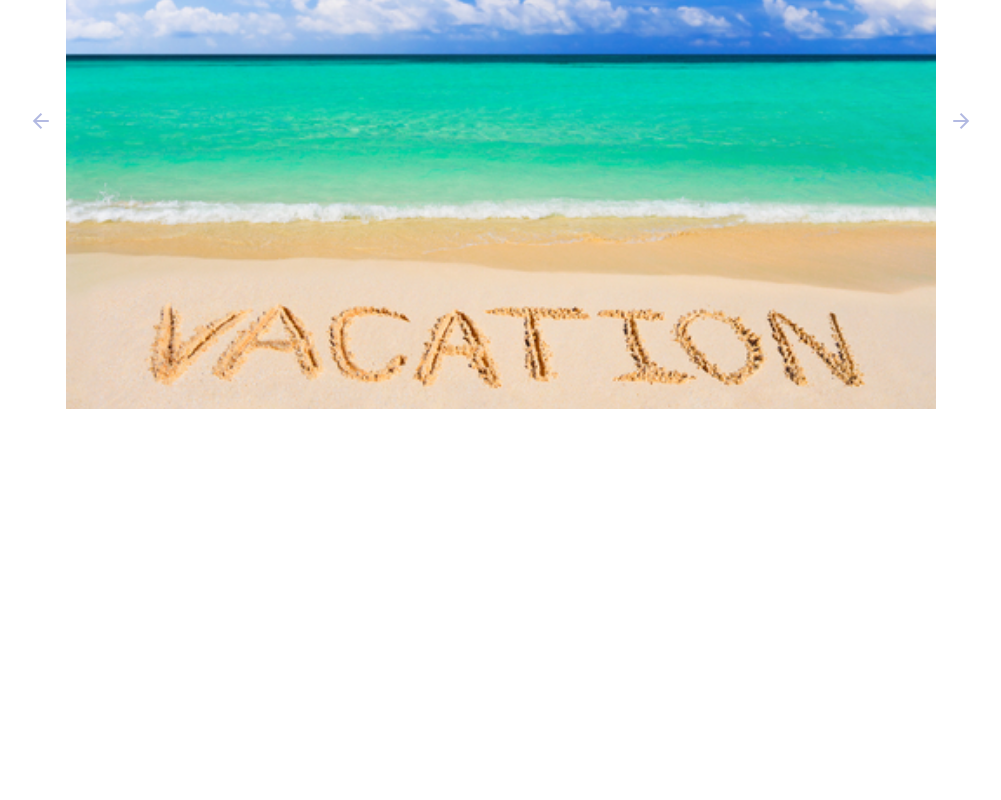
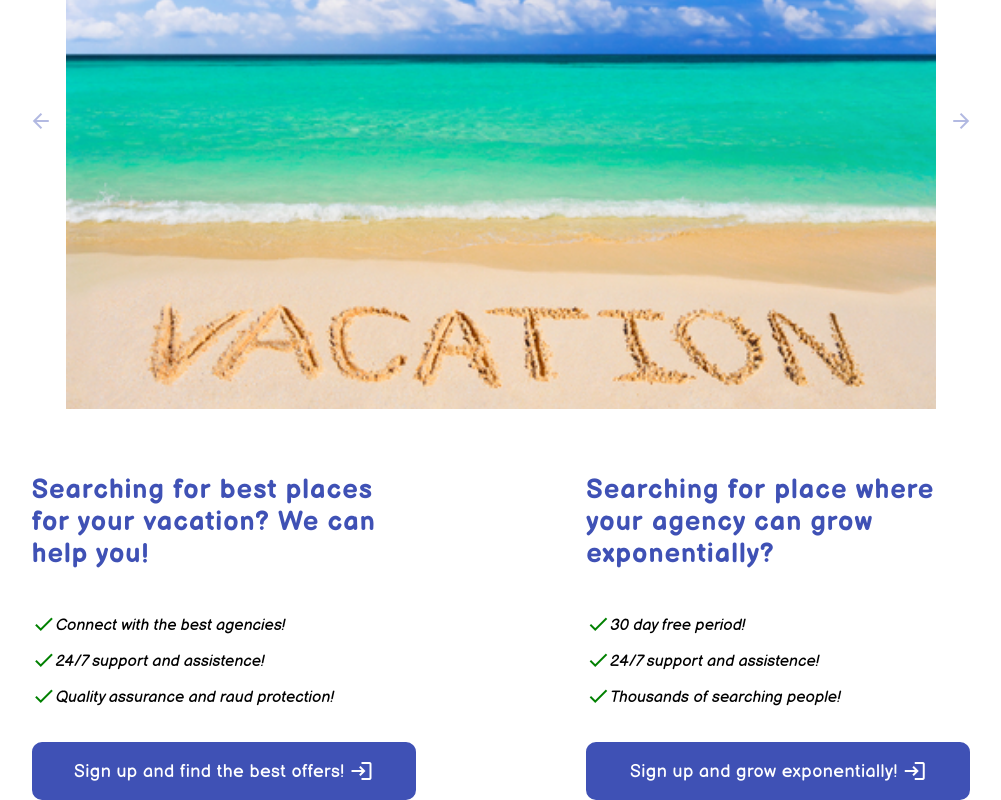
Before and after one commit to pavlinevtimov1998/Vacation-App, an Angular app in the folder vacation-app/: page / in a window 1280 px wide. Shown: the part 1794-2594 px from the top of the page, without its empty margins (139-1140 px from the left). Before the commit the page ends 2233 px from the top, so only its background shows below. Built offline with nearby package versions, Linux system fonts and the light colour scheme.

Commit message:
add banner section

```diff
--- a/vacation-app/src/app/app.component.html
+++ b/vacation-app/src/app/app.component.html
@@ -5,4 +5,5 @@
   <app-carousel></app-carousel>
   <app-popular-countries></app-popular-countries>
   <app-popular-destinations></app-popular-destinations>
+  <app-banner></app-banner>
 </main>
--- /dev/null
+++ b/vacation-app/src/app/core/banner/banner.component.css
@@ -0,0 +1,85 @@
+.banner {
+  width: 100%;
+  display: flex;
+  justify-content: space-evenly;
+  flex-wrap: wrap;
+  margin-block: 35px;
+}
+
+.sign-up {
+  width: 30%;
+  display: flex;
+  flex-direction: column;
+  gap: 32px;
+  font-family: "Balsamiq Sans", cursive;
+}
+
+.sign-up h1 {
+  font-size: 27px;
+  letter-spacing: 1px;
+}
+
+.services p {
+  display: flex;
+  align-items: center;
+  margin-top: 10px;
+}
+
+.services p mat-icon {
+  margin-bottom: 2px;
+  color: green;
+}
+
+.services p span {
+  font-style: italic;
+  color: black;
+}
+
+.sign-btn {
+  color: #fff;
+  background-color: #3f51b5;
+  border: 2px solid #3f51b5;
+  border-radius: 10px;
+  padding-block: 15px;
+  padding-inline: 10px;
+  display: flex;
+  justify-content: center;
+  align-items: center;
+  font-size: 18px;
+  letter-spacing: 0.4px;
+  gap: 5px;
+  transition: all 0.3s ease;
+}
+
+.sign-btn:hover {
+  background-color: #fff;
+  color: #3f51b5;
+  box-shadow: rgb(38, 57, 77) 0px 20px 30px -10px;
+}
+
+@media screen and (max-width: 1100px) {
+  .sign-up {
+    width: 60%;
+  }
+  .banner {
+    gap: 55px;
+  }
+}
+
+@media screen and (max-width: 600px) {
+  .sign-up {
+    width: 70%;
+  }
+}
+
+@media screen and (max-width: 500px) {
+  .sign-up {
+    width: 85%;
+  }
+}
+
+@media screen and (max-width: 400px) {
+  .sign-btn {
+    font-size: 15px;
+  }
+}
--- /dev/null
+++ b/vacation-app/src/app/core/banner/banner.component.html
@@ -0,0 +1,33 @@
+<section class="banner">
+  <article class="sign-up">
+    <h1>Searching for best places for your vacation? We can help you!</h1>
+    <div class="services">
+      <p>
+        <mat-icon>check</mat-icon><span>Connect with the best agencies!</span>
+      </p>
+      <p><mat-icon>check</mat-icon><span>24/7 support and assistence!</span></p>
+      <p>
+        <mat-icon>check</mat-icon
+        ><span>Quality assurance and raud protection!</span>
+      </p>
+    </div>
+    <a class="sign-btn" href="">
+      <span>Sign up and find the best offers!</span><mat-icon>login</mat-icon>
+    </a>
+  </article>
+
+  <article class="sign-up">
+    <h1>Searching for place where your agency can grow exponentially?</h1>
+    <div class="services">
+      <p><mat-icon>check</mat-icon><span>30 day free period!</span></p>
+      <p><mat-icon>check</mat-icon><span>24/7 support and assistence!</span></p>
+      <p>
+        <mat-icon>check</mat-icon><span>Thousands of searching people!</span>
+      </p>
+    </div>
+    <a class="sign-btn" href="">
+      <span>Sign up and grow exponentially!</span>
+      <mat-icon>login</mat-icon>
+    </a>
+  </article>
+</section>
--- /dev/null
+++ b/vacation-app/src/app/core/banner/banner.component.ts
@@ -0,0 +1,15 @@
+import { Component, OnInit } from '@angular/core';
+
+@Component({
+  selector: 'app-banner',
+  templateUrl: './banner.component.html',
+  styleUrls: ['./banner.component.css']
+})
+export class BannerComponent implements OnInit {
+
+  constructor() { }
+
+  ngOnInit(): void {
+  }
+
+}
--- a/vacation-app/src/app/core/core.module.ts
+++ b/vacation-app/src/app/core/core.module.ts
@@ -7,6 +7,7 @@ import { CarouselComponent } from './carousel/carousel.component';
 import { SearchComponent } from './search/search.component';
 import { PopularDestinationsComponent } from './popular-destinations/popular-destinations.component';
 import { PopularCountriesComponent } from './popular-countries/popular-countries.component';
+import { BannerComponent } from './banner/banner.component';
 
 @NgModule({
   declarations: [
@@ -15,6 +16,7 @@ import { PopularCountriesComponent } from './popular-countries/popular-countries
     SearchComponent,
     PopularDestinationsComponent,
     PopularCountriesComponent,
+    BannerComponent,
   ],
   imports: [CommonModule, MaterialModule, RouterModule],
   exports: [
@@ -22,6 +24,7 @@ import { PopularCountriesComponent } from './popular-countries/popular-countries
     CarouselComponent,
     PopularDestinationsComponent,
     PopularCountriesComponent,
+    BannerComponent
   ],
 })
 export class CoreModule {}
--- a/vacation-app/src/index.html
+++ b/vacation-app/src/index.html
@@ -15,6 +15,10 @@
       href="https://fonts.googleapis.com/css2?family=Nunito:wght@200;300;400;500;600;700;800;900;1000&display=swap"
       rel="stylesheet"
     />
+    <link
+      href="https://fonts.googleapis.com/css2?family=Balsamiq+Sans:ital,wght@0,400;0,700;1,400&family=Nunito:wght@200;300;400;500;600;700;800;900;1000&display=swap"
+      rel="stylesheet"
+    />
   </head>
   <body>
     <app-root></app-root>
```
Also changed, not shown: 1 other file (tests, documents, lock files or other folders).
